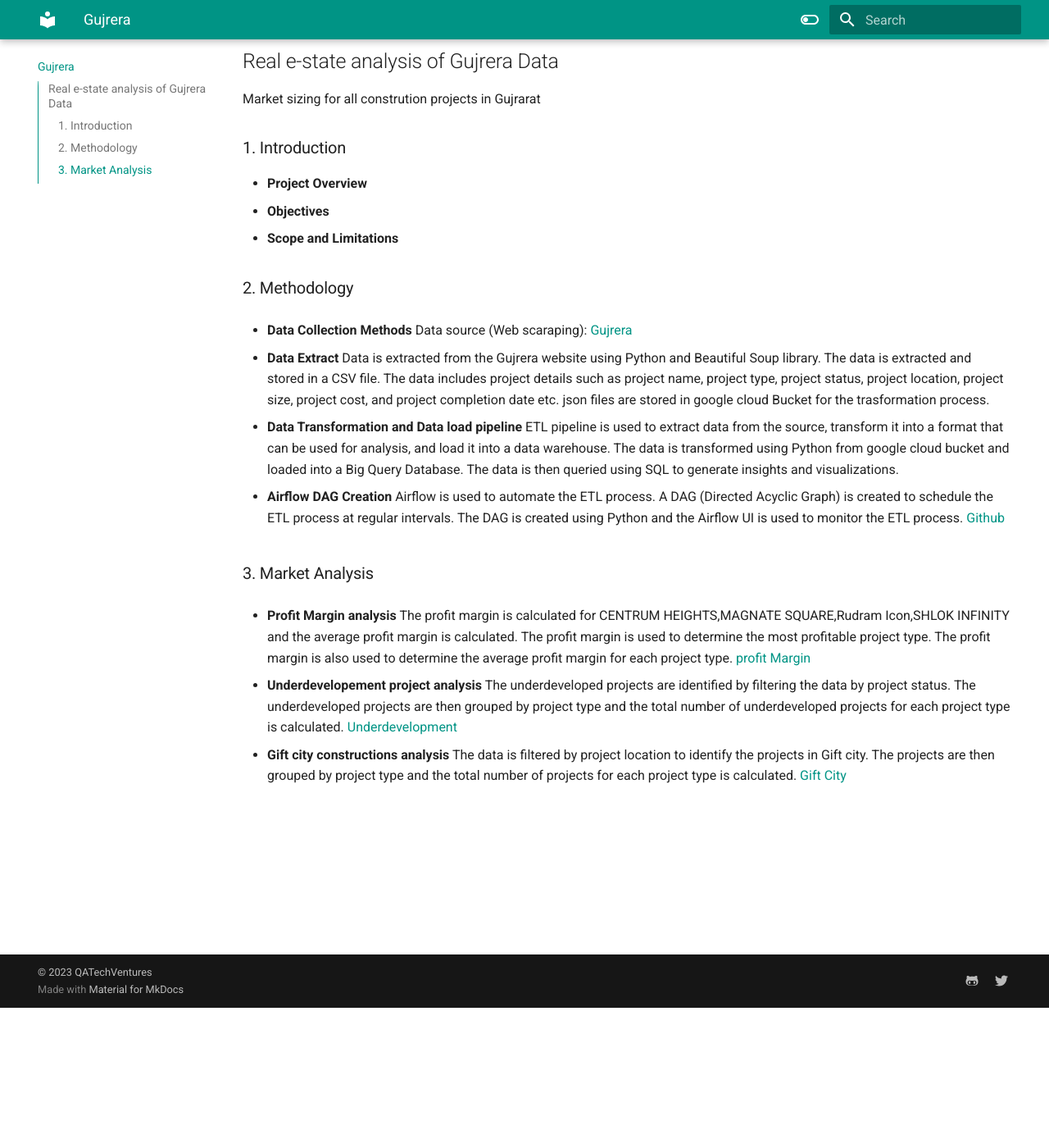
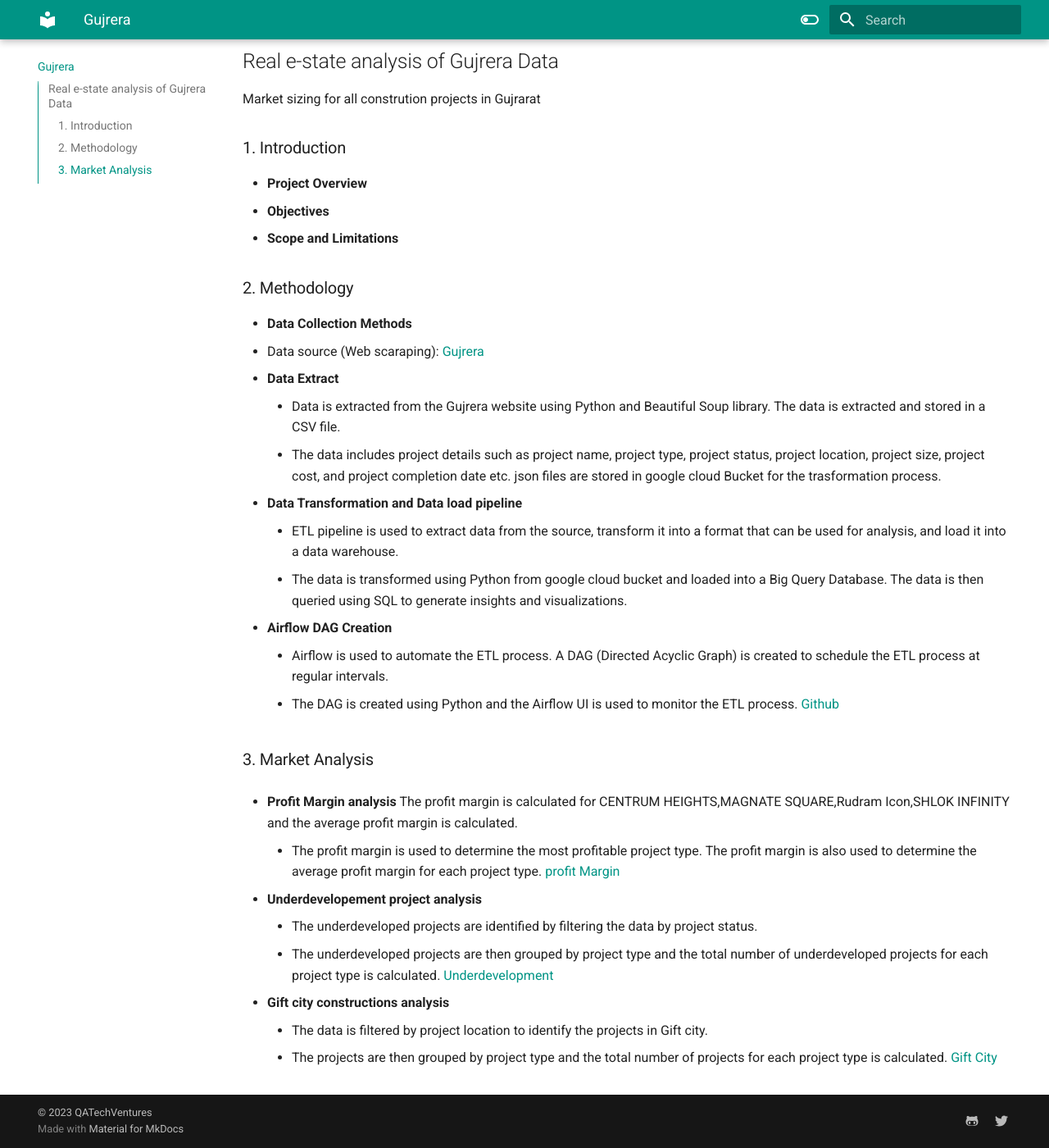
Before and after one commit to QAVentures/qaTechVentures-mkdoc-material, an MkDocs documentation site: the page built from docs/Gujrera.md, in a window 1280 px wide and 1400 px high, scrolled down 171 px. Shown: the whole window at 82% size. Built offline with MkDocs 1.6.1 and Material for MkDocs 9.7.7, drawn with Linux system fonts in a browser that asks for light colours.

Commit message:
some design editing in doc

```diff
--- a/docs/Gujrera.md
+++ b/docs/Gujrera.md
@@ -9,31 +9,37 @@
 
 ### 2. Methodology
 - **Data Collection Methods**
-    Data source (Web scaraping): [Gujrera](https://gujrera.gujarat.gov.in/)
+   - Data source (Web scaraping): [Gujrera](https://gujrera.gujarat.gov.in/)
 
 - **Data Extract**
-    Data is extracted from the Gujrera website using Python and Beautiful Soup library. The data is extracted  and stored in a CSV file. The data includes project details such as project name, project type, project status, project location, project size, project cost, and project completion date etc. json files are stored in google cloud Bucket for the trasformation process.
+    - Data is extracted from the Gujrera website using Python and Beautiful Soup library. The data is extracted  and stored in a CSV file.
+    - The data includes project details such as project name, project type, project status, project location, project size, project cost, and project completion date etc. json files are stored in google cloud Bucket for the trasformation process.
 
 - **Data Transformation and Data load pipeline**
-    ETL pipeline is used to extract data from the source, transform it into a format that can be used for analysis, and load it into a data warehouse. The data is transformed using Python from google cloud bucket and loaded into a Big Query Database. The data is then queried using SQL to generate insights and visualizations.
+    - ETL pipeline is used to extract data from the source, transform it into a format that can be used for analysis, and load it into a data warehouse.
+    - The data is transformed using Python from google cloud bucket and loaded into a Big Query Database. The data is then queried using SQL to generate insights and visualizations.
 
 
 - **Airflow DAG Creation**
-    Airflow is used to automate the ETL process. A DAG (Directed Acyclic Graph) is created to schedule the ETL process at regular intervals. The DAG is created using Python and the Airflow UI is used to monitor the ETL process.
+    - Airflow is used to automate the ETL process. A DAG (Directed Acyclic Graph) is created to schedule the ETL process at regular intervals.
+    - The DAG is created using Python and the Airflow UI is used to monitor the ETL process.
     [Github](https://github.com/QAVentures/Gujrera-ETL.git)
 
 
 ### 3. Market Analysis
 
 - **Profit Margin analysis**
-     The profit margin is calculated for CENTRUM HEIGHTS,MAGNATE SQUARE,Rudram Icon,SHLOK INFINITY and the average profit margin is calculated. The profit margin is used to determine the most profitable project type. The profit margin is also used to determine the average profit margin for each project type.
+     The profit margin is calculated for CENTRUM HEIGHTS,MAGNATE SQUARE,Rudram Icon,SHLOK INFINITY and the average profit margin is calculated.
+     - The profit margin is used to determine the most profitable project type. The profit margin is also used to determine the average profit margin for each project type.
     [profit Margin](https://docs.google.com/spreadsheets/d/1iOyhlXYo3G5Kh2om8exP8Ma--Jo9QZfiimtGlQMjGOk/edit?usp=sharing)
 
 
 - **Underdevelopement project analysis**
-    The underdeveloped projects are identified by filtering the data by project status. The underdeveloped projects are then grouped by project type and the total number of underdeveloped projects for each project type is calculated.
+    - The underdeveloped projects are identified by filtering the data by project status.
+    - The underdeveloped projects are then grouped by project type and the total number of underdeveloped projects for each project type is calculated.
     [Underdevelopment](https://docs.google.com/spreadsheets/d/1kuQrR_E996tftl4r4in-7fk_-G1dh57rR4bU9ckeL1c/edit?usp=sharing)
 
 - **Gift city constructions analysis**
-    The data is filtered by project location to identify the projects in Gift city. The projects are then grouped by project type and the total number of projects for each project type is calculated.
+    - The data is filtered by project location to identify the projects in Gift city.
+    - The projects are then grouped by project type and the total number of projects for each project type is calculated.
     [Gift City](https://docs.google.com/spreadsheets/d/1GivZBFlTMx0hIRdcI0ttp6YpqWgKwDtUQBVN8dC7h9Y/edit?usp=sharing)
```
